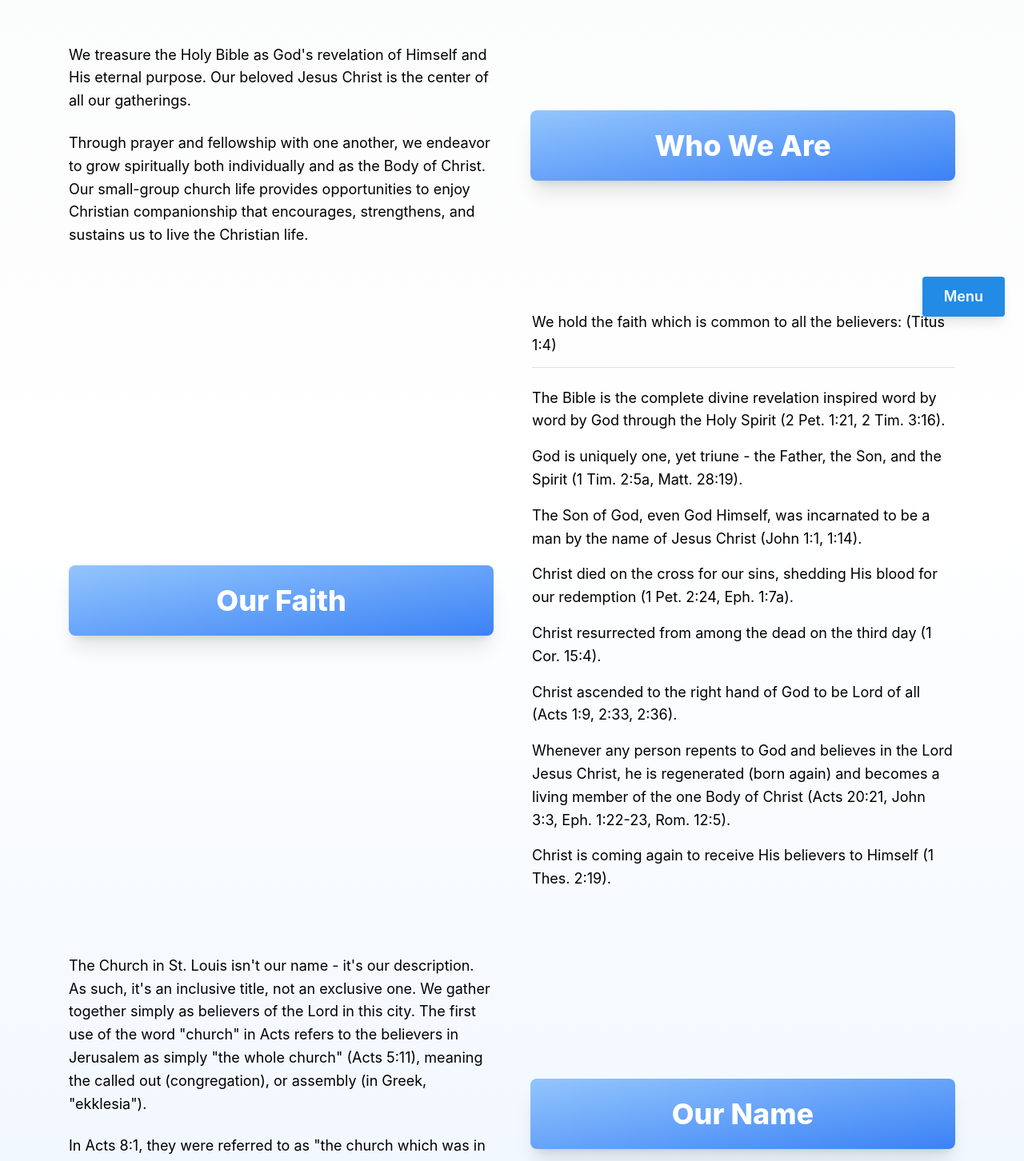
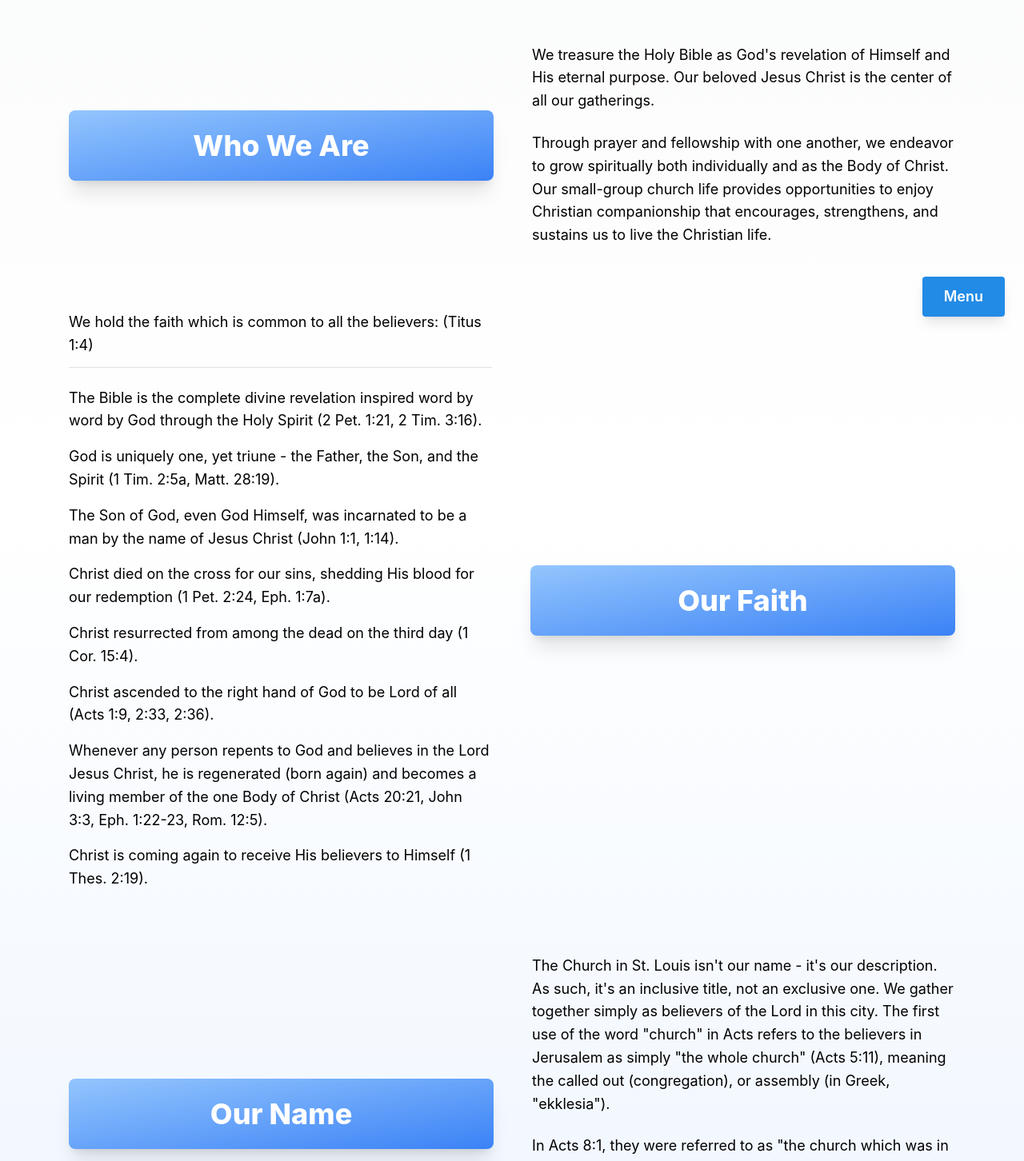
Before and after one commit to tou97/CISTL, a Next.js app in the folder frontend/: page /about in a window 1280 px wide. Shown: the part 380-1832 px from the top of the page at 80% size. Built offline with nearby package versions, Linux system fonts and the light colour scheme.

Commit message:
About Us order fix

```diff
--- a/frontend/app/about/page.tsx
+++ b/frontend/app/about/page.tsx
@@ -14,6 +14,9 @@ const AboutUs = () => {
 
         {/* Who We Are Section */}
         <section className="flex flex-col lg:flex-row items-center gap-12">
+        <div className="lg:w-1/2 bg-gradient-to-br from-blue-300 to-blue-500 rounded-lg shadow-xl p-6">
+            <div className="h-full flex items-center justify-center text-white text-4xl font-extrabold">Who We Are</div>
+          </div>
           <div className="lg:w-1/2 space-y-6">
             <Text size="lg" className="text-gray-600 leading-relaxed">
               We treasure the Holy Bible as God&apos;s revelation of Himself and His eternal purpose. Our beloved Jesus Christ is the center of all our gatherings.
@@ -22,13 +25,13 @@ const AboutUs = () => {
               Through prayer and fellowship with one another, we endeavor to grow spiritually both individually and as the Body of Christ. Our small-group church life provides opportunities to enjoy Christian companionship that encourages, strengthens, and sustains us to live the Christian life.
             </Text>
           </div>
-          <div className="lg:w-1/2 bg-gradient-to-br from-blue-300 to-blue-500 rounded-lg shadow-xl p-6">
-            <div className="h-full flex items-center justify-center text-white text-4xl font-extrabold">Who We Are</div>
-          </div>
         </section>
 
         {/* Our Faith Section */}
         <section className="flex flex-col lg:flex-row-reverse items-center gap-12">
+          <div className="lg:w-1/2 bg-gradient-to-br from-blue-300 to-blue-500 rounded-lg shadow-xl p-6">
+            <div className="h-full flex items-center justify-center text-white text-4xl font-extrabold">Our Faith</div>
+          </div>
           <div className="lg:w-1/2 space-y-6">
             <Text size="lg" className="text-gray-600 leading-relaxed">
               We hold the faith which is common to all the believers: (Titus 1:4)
@@ -61,13 +64,13 @@ const AboutUs = () => {
               </Text>
             </Box>
           </div>
-          <div className="lg:w-1/2 bg-gradient-to-br from-blue-300 to-blue-500 rounded-lg shadow-xl p-6">
-            <div className="h-full flex items-center justify-center text-white text-4xl font-extrabold">Our Faith</div>
-          </div>
         </section>
 
         {/* Our Name Section */}
         <section className="flex flex-col lg:flex-row items-center gap-12">
+          <div className="lg:w-1/2 bg-gradient-to-br from-blue-300 to-blue-500 rounded-lg shadow-xl p-6">
+            <div className="h-full flex items-center justify-center text-white text-4xl font-extrabold">Our Name</div>
+          </div>
           <div className="lg:w-1/2 space-y-6">
             <Text size="lg" className="text-gray-600 leading-relaxed">
               The Church in St. Louis isn&apos;t our name - it&apos;s our description. As such, it&apos;s an inclusive title, not an exclusive one. We gather together simply as believers of the Lord in this city. The first use of the word &quot;church&quot; in Acts refers to the believers in Jerusalem as simply &quot;the whole church&quot; (Acts 5:11), meaning the called out (congregation), or assembly (in Greek, &quot;ekklesia&quot;).
@@ -76,9 +79,6 @@ const AboutUs = () => {
               In Acts 8:1, they were referred to as &quot;the church which was in Jerusalem.&quot; This is the first church established in the Bible in Acts and it included all the believers living in Jerusalem. The record concerning the establishment of the church in its locality is consistent throughout the New Testament (Acts 13:1; 14:23).
             </Text>
           </div>
-          <div className="lg:w-1/2 bg-gradient-to-br from-blue-300 to-blue-500 rounded-lg shadow-xl p-6">
-            <div className="h-full flex items-center justify-center text-white text-4xl font-extrabold">Our Name</div>
-          </div>
         </section>
       </Container>
     </div>
```
